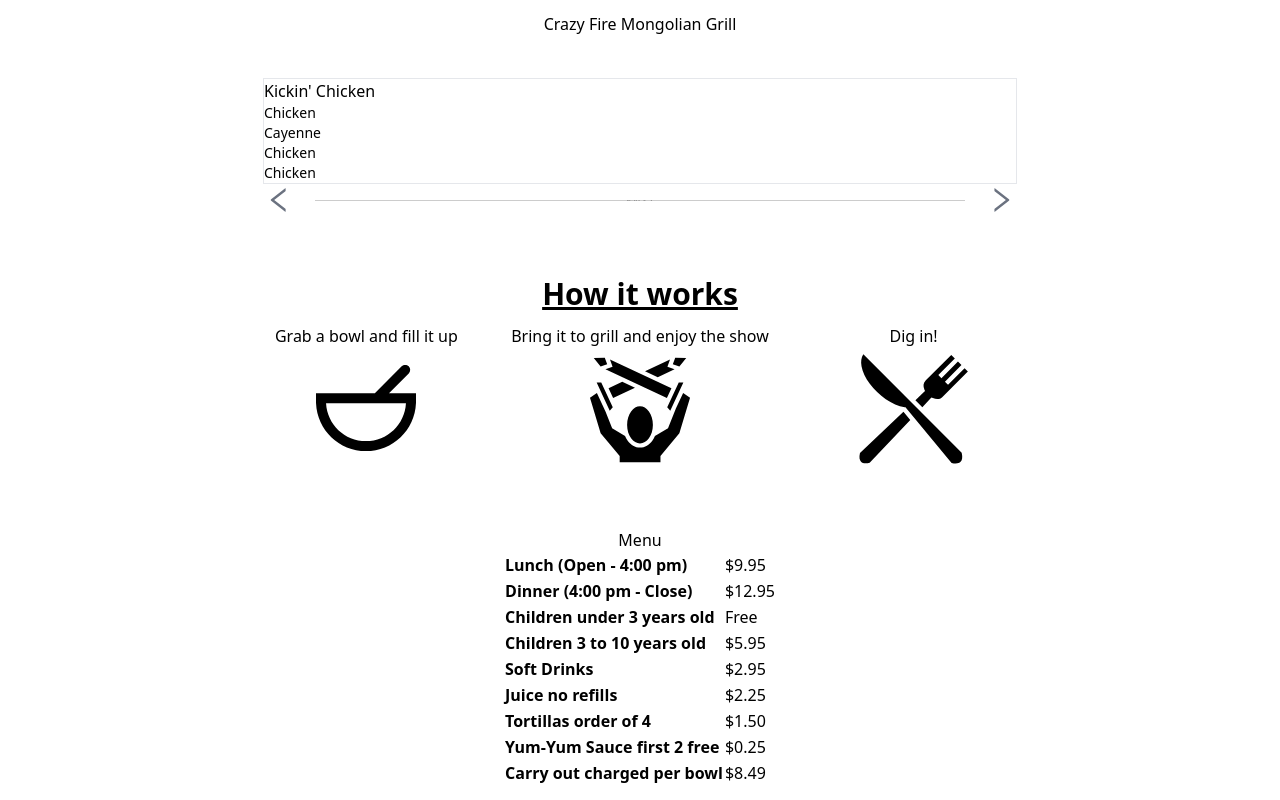
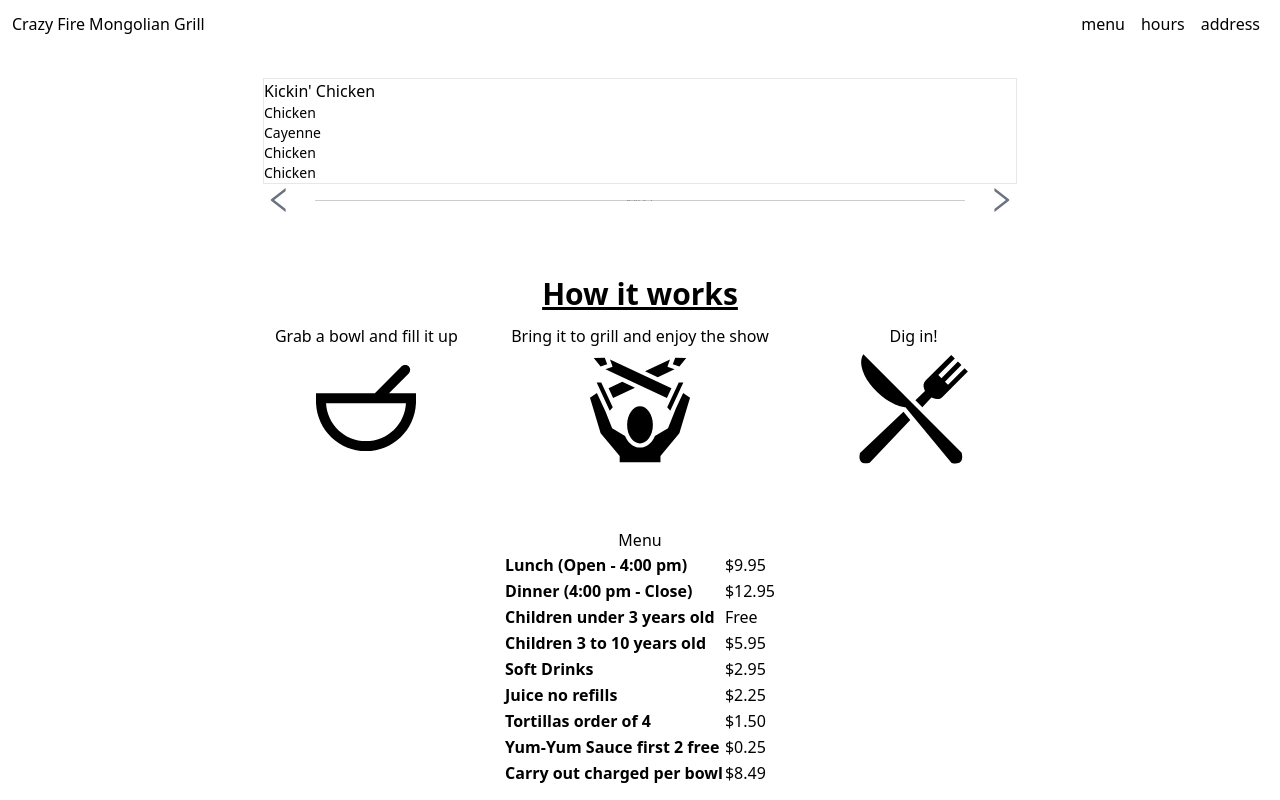
Before and after one commit to davidchanho/crazyfire2, a Next.js app: page / in a window 1280 px wide. Shown: the top 800 px of the page. Built offline with nearby package versions, Linux system fonts and the light colour scheme.

Commit message:
remove react dev tool during product

```diff
--- /dev/null
+++ b/components/contact/index.tsx
@@ -0,0 +1,11 @@
+import React from 'react'
+
+function Contact() {
+    return (
+        <div>
+
+        </div>
+    )
+}
+
+export default Contact
--- a/components/shared/head/index.tsx
+++ b/components/shared/head/index.tsx
@@ -13,6 +13,11 @@
         name="description"
         content="All you can eat Mongolian styled stir fry in Fayetteville, NC"
       />
+      <script>
+        {process.env.NODE_ENV == "production"
+          ? "window.__REACT_DEVTOOLS_GLOBAL_HOOK__.inject = function(){}"
+          : ""}
+      </script>
     </NHead>
   );
 }
--- a/components/shared/navbar/index.tsx
+++ b/components/shared/navbar/index.tsx
@@ -1,3 +1,4 @@
+import Link from "next/link";
 import React from "react";
 import { useAppContext } from "../../../context";
 
@@ -5,8 +6,21 @@
   const { name } = useAppContext();
 
   return (
-    <header className="p-3">
+    <header className="p-3 flex items-center justify-between">
       <h3 className="text-center">{name}</h3>
+      <nav>
+        <ul className="flex">
+          <li className="mx-2">
+            <Link href="#menu">menu</Link>{" "}
+          </li>
+          <li className="mx-2">
+            <Link href="#hours">hours</Link>
+          </li>
+          <li className="mx-2">
+            <Link href="#address">address</Link>
+          </li>
+        </ul>
+      </nav>
     </header>
   );
 }
```
